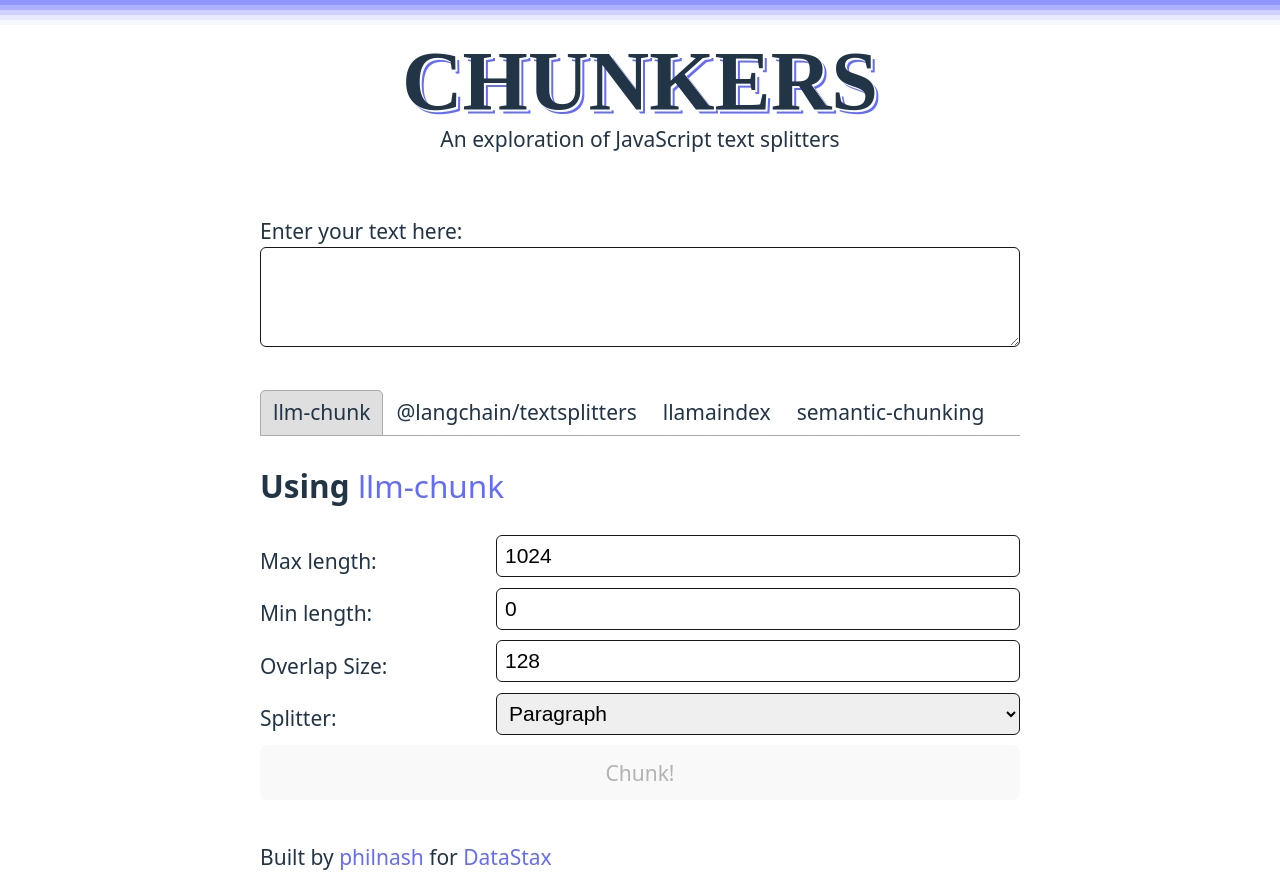
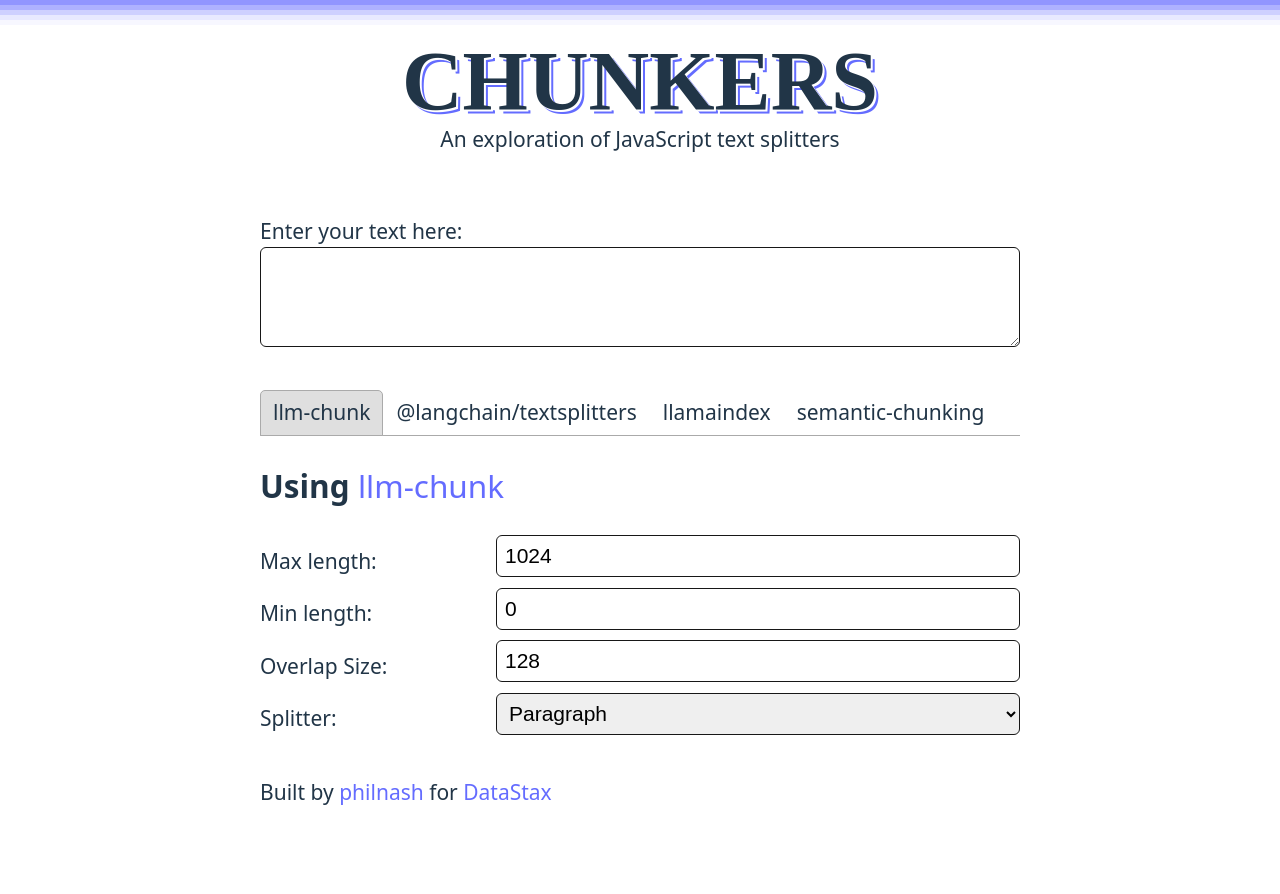
Before and after one commit to philnash/chunkers, a Next.js app: page / in a window 1280 px wide. After the commit the page ends 828 px from the top, so only its background shows below. Built offline with nearby package versions, Linux system fonts and the light colour scheme; a web font is replaced by a local one.

Commit message:
Remove chunking button and update chunks on changes

```diff
--- a/next.config.mjs
+++ b/next.config.mjs
@@ -5,6 +5,9 @@ const nextConfig = {
     outputFileTracingIncludes: {
       "/api/**/*": ["./node_modules/**/*.wasm"],
     },
+    serverActions: {
+      allowedOrigins: ["localhost:3000", "blf6rb8p-3000.uks1.devtunnels.ms"],
+    },
   },
 };
 
--- a/src/app/components/ChunkButton.module.css
+++ /dev/null
@@ -1,3 +0,0 @@
-.chunk-btn {
-  width: 100%;
-}
--- a/src/app/components/ChunkButton.tsx
+++ /dev/null
@@ -1,24 +0,0 @@
-import styles from "./ChunkButton.module.css";
-
-type ChunkButtonProps = {
-  text: string;
-  chunkText: () => void;
-  isPending?: boolean;
-};
-
-export default function ChunkButton({
-  text,
-  chunkText,
-  isPending,
-}: ChunkButtonProps) {
-  return (
-    <button
-      onClick={chunkText}
-      disabled={text.trim() === "" || isPending}
-      aria-disabled={text.trim() === "" || isPending}
-      className={styles["chunk-btn"]}
-    >
-      {isPending ? "Chunking..." : "Chunk!"}
-    </button>
-  );
-}
--- a/src/app/components/Chunker.tsx
+++ b/src/app/components/Chunker.tsx
@@ -16,17 +16,25 @@ import SemanticChunking from "./SemanticChunking";
 export default function Chunker() {
   const [text, setText] = useState("");
   const [output, setOutput] = useState<Chunks>([]);
-  const [result, setResult] = useState<null | string>(null);
+  const [currentTab, setCurrentTab] = useState(0);
 
   const handleUpdate = (event: React.FormEvent<HTMLTextAreaElement>) => {
     setText(event.currentTarget.value);
+  };
+
+  const handleTabChanged = (index: number) => {
+    setCurrentTab(index);
   };
   return (
     <>
       <Input text={text} handleUpdate={handleUpdate} />
 
       <section>
-        <Tabs className={styles.tabs}>
+        <Tabs
+          className={styles.tabs}
+          forceRenderTabPanel={true}
+          onSelect={handleTabChanged}
+        >
           <TabList>
             <Tab
               className={`react-tabs__tab ${styles.tab}`}
@@ -54,34 +62,21 @@ export default function Chunker() {
             </Tab>
           </TabList>
           <TabPanel>
-            <LLMChunk text={text} setOutput={setOutput} setResult={setResult} />
+            <LLMChunk text={text} selected={currentTab === 0} />
           </TabPanel>
           <TabPanel>
-            <Langchain
-              text={text}
-              setOutput={setOutput}
-              setResult={setResult}
-            />
+            <Langchain text={text} selected={currentTab === 1} />
           </TabPanel>
           <TabPanel>
-            <LlamaIndex
-              text={text}
-              setOutput={setOutput}
-              setResult={setResult}
-            />
+            <LlamaIndex text={text} selected={currentTab === 2} />
           </TabPanel>
           <TabPanel>
-            <SemanticChunking
-              text={text}
-              setOutput={setOutput}
-              setResult={setResult}
-            />
+            <SemanticChunking text={text} selected={currentTab === 3} />
           </TabPanel>
         </Tabs>
       </section>
 
       <section>
-        {result && <p>{result}</p>}
         <Output chunks={output} />
       </section>
     </>
--- a/src/app/components/Form.css
+++ b/src/app/components/Form.css
@@ -1,16 +1,16 @@
-form {
+.options {
   margin-bottom: 2rem;
 }
 
-form div label {
+.options div label {
   margin-right: 0.5ch;
   text-align: left;
   grid-area: label;
   align-self: end;
 }
 
-form div select,
-form div input {
+.options div select,
+.options div input {
   font-size: inherit;
   transition: border-color 0.25s;
   border-radius: 6px;
@@ -20,21 +20,21 @@ form div input {
   height: 2em;
 }
 
-form div select:focus-visible,
-form div select:focus,
-form div input:focus,
-form div input:focus-visible {
+.options div select:focus-visible,
+.options div select:focus,
+.options div input:focus,
+.options div input:focus-visible {
   outline: none;
   border-color: var(--accent-color);
 }
 
-form div p {
+.options div p {
   grid-area: info;
   margin: 0.2em 0 0.5em 0;
   font-size: 0.8em;
 }
 
-form div {
+.options div {
   margin-bottom: 0.5rem;
   display: grid;
   gap: 2%;
--- a/src/app/components/LLMChunk.tsx
+++ b/src/app/components/LLMChunk.tsx
@@ -1,28 +1,18 @@
-import { useState, useActionState } from "react";
-
+import { useState, useEffect } from "react";
 import { chunkText } from "../actions/llm-chunk";
 
-import ChunkButton from "./ChunkButton";
-import { Chunks } from "../types";
-
-type Props = {
-  text: string;
-  setOutput: React.Dispatch<React.SetStateAction<Chunks>>;
-  setResult: React.Dispatch<React.SetStateAction<string | null>>;
-};
+import Output from "./Output";
+import { useDebounce } from "../hooks/useDebounce";
+import { Chunks, SplitterProps } from "../types";
 
 type Splitter = "paragraph" | "sentence";
 
-export default function LLMChunk({
-  text,
-  setOutput,
-  setResult,
-}: Readonly<Props>) {
+export default function LLMChunk({ text, selected }: Readonly<SplitterProps>) {
+  const [output, setOutput] = useState<Chunks>([]);
   const [maxLength, setMaxLength] = useState(1024);
   const [minLength, setMinLength] = useState(0);
   const [overlap, setOverlap] = useState(128);
   const [splitter, setSplitter] = useState<Splitter>("paragraph");
-  const [isPending, setIsPending] = useState(false);
 
   function isSplitter(splitter: string): splitter is Splitter {
     return ["paragraph", "sentence"].includes(splitter);
@@ -35,11 +25,10 @@ export default function LLMChunk({
     }
   }
 
-  async function chunk(event?: React.FormEvent) {
-    if (event) {
-      event.preventDefault();
-    }
-    setIsPending(true);
+  async function chunk() {
+    if (text.trim() === "") return;
+    if (!selected) return;
+    if (isNaN(maxLength) || isNaN(minLength) || isNaN(overlap)) return;
     const output = await chunkText(text, {
       overlap,
       splitter,
@@ -47,11 +36,13 @@ export default function LLMChunk({
       minLength,
     });
     setOutput(output);
-    setResult(
-      `Chunked using the llm-chunk ${splitter} splitter with a maxLength of ${maxLength}, minLength of ${minLength}, and overlap of ${overlap}.`
-    );
-    setIsPending(false);
   }
+
+  const debouncedChunk = useDebounce(chunk);
+
+  useEffect(() => {
+    debouncedChunk();
+  }, [text, maxLength, minLength, overlap, splitter, selected]);
 
   return (
     <>
@@ -61,7 +52,7 @@ export default function LLMChunk({
           llm-chunk
         </a>
       </h2>
-      <form onSubmit={chunk}>
+      <section className="options">
         <div>
           <label htmlFor="llmchunk-max-length">Max length:</label>
           <input
@@ -113,8 +104,10 @@ export default function LLMChunk({
             <option value="sentence">Sentence</option>
           </select>
         </div>
-        <ChunkButton isPending={isPending} chunkText={chunk} text={text} />
-      </form>
+      </section>
+      <section>
+        <Output chunks={output} />
+      </section>
     </>
   );
 }
--- a/src/app/components/Langchain.tsx
+++ b/src/app/components/Langchain.tsx
@@ -1,13 +1,13 @@
-import { useState } from "react";
+import { useState, useEffect } from "react";
 import {
   SupportedTextSplitterLanguage,
   SupportedTextSplitterLanguages,
 } from "@langchain/textsplitters";
 
-import ChunkButton from "./ChunkButton";
-
+import { useDebounce } from "../hooks/useDebounce";
 import { chunkText } from "../actions/langchain";
-import { Chunks, LangchainSplitter } from "../types";
+import Output from "./Output";
+import { Chunks, LangchainSplitter, SplitterProps } from "../types";
 
 const SPLITTERS = [
   "CharacterTextSplitter",
@@ -17,22 +17,12 @@ const SPLITTERS = [
 
 type Language = (typeof SupportedTextSplitterLanguages)[number];
 
-type Props = {
-  text: string;
-  setOutput: React.Dispatch<React.SetStateAction<Chunks>>;
-  setResult: React.Dispatch<React.SetStateAction<string | null>>;
-};
-
-export default function Langchain({
-  text,
-  setOutput,
-  setResult,
-}: Readonly<Props>) {
+export default function Langchain({ text, selected }: Readonly<SplitterProps>) {
+  const [output, setOutput] = useState<Chunks>([]);
   const [chunkSize, setChunkSize] = useState(1024);
   const [overlap, setOverlap] = useState(128);
   const [splitter, setSplitter] = useState<LangchainSplitter>(SPLITTERS[0]);
   const [language, setLanguage] = useState<Language | "">("");
-  const [isPending, setIsPending] = useState(false);
 
   function isSplitter(splitter: string): splitter is LangchainSplitter {
     return SPLITTERS.includes(splitter as LangchainSplitter);
@@ -60,11 +50,10 @@ export default function Langchain({
     }
   }
 
-  async function chunk(event?: React.FormEvent) {
-    if (event) {
-      event.preventDefault();
-    }
-    setIsPending(true);
+  async function chunk() {
+    if (text.trim() === "") return;
+    if (!selected) return;
+    if (isNaN(chunkSize) || isNaN(overlap)) return;
     const output = await chunkText(
       splitter,
       text,
@@ -73,17 +62,13 @@ export default function Langchain({
       language ? language : undefined
     );
     setOutput(output);
-    if (splitter === "RecursiveCharacterTextSplitter" && language) {
-      setResult(
-        `Chunked using the LangChain ${splitter} for ${language} with a chunkSize of ${chunkSize}, chunkOverlap of ${overlap}, and overlap of ${overlap}.`
-      );
-    } else {
-      setResult(
-        `Chunked using the LangChain ${splitter} with a chunkSize of ${chunkSize}, chunkOverlap of ${overlap}, and overlap of ${overlap}.`
-      );
-    }
-    setIsPending(false);
   }
+
+  const debouncedChunk = useDebounce(chunk);
+
+  useEffect(() => {
+    debouncedChunk();
+  }, [text, chunkSize, overlap, splitter, language, selected]);
 
   return (
     <>
@@ -96,7 +81,7 @@ export default function Langchain({
           @langchain/textsplitters
         </a>
       </h2>
-      <form onSubmit={chunk}>
+      <section className="options">
         <div>
           <label htmlFor="lc-splitter">Splitter: </label>
           <select
@@ -157,8 +142,10 @@ export default function Langchain({
             </select>
           </div>
         )}
-        <ChunkButton isPending={isPending} chunkText={chunk} text={text} />
-      </form>
+      </section>
+      <section>
+        <Output chunks={output} />
+      </section>
     </>
   );
 }
--- a/src/app/components/LlamaIndex.tsx
+++ b/src/app/components/LlamaIndex.tsx
@@ -1,11 +1,12 @@
-import { useState } from "react";
-import ChunkButton from "./ChunkButton";
+import { useState, useEffect } from "react";
+import { useDebounce } from "../hooks/useDebounce";
+import Output from "./Output";
 import {
   chunkWithMarkdownParser,
   chunkWithSentenceSplitter,
   chunkWithSentenceWindowParser,
 } from "../actions/llamaindex";
-import { Chunks, LlamaindexSplitter } from "../types";
+import { Chunks, LlamaindexSplitter, SplitterProps } from "../types";
 
 const SPLITTERS = [
   "SentenceSplitter",
@@ -13,53 +14,45 @@ const SPLITTERS = [
   "SentenceWindowNodeParser",
 ] as const;
 
-type Props = {
-  text: string;
-  setOutput: React.Dispatch<React.SetStateAction<Chunks>>;
-  setResult: React.Dispatch<React.SetStateAction<string | null>>;
-};
-
 export default function LlamaIndex({
   text,
-  setOutput,
-  setResult,
-}: Readonly<Props>) {
+  selected,
+}: Readonly<SplitterProps>) {
+  const [output, setOutput] = useState<Chunks>([]);
   const [chunkSize, setChunkSize] = useState(1024);
   const [overlap, setOverlap] = useState(128);
   const [window, setWindow] = useState(3);
   const [splitter, setSplitter] = useState<LlamaindexSplitter>(SPLITTERS[0]);
-  const [isPending, setIsPending] = useState(false);
 
-  async function chunk(event?: React.FormEvent) {
-    if (event) {
-      event.preventDefault();
-    }
+  async function chunk() {
+    if (text.trim() === "") return;
+    if (!selected) return;
+    if (isNaN(chunkSize) || isNaN(window) || isNaN(overlap)) return;
     let output: Chunks = [];
-    let resultText: string;
-    setIsPending(true);
     switch (splitter) {
       case "SentenceSplitter":
         output = await chunkWithSentenceSplitter(text, {
           chunkSize,
           chunkOverlap: overlap,
         });
-        resultText = `Chunked using LlamaIndex SentenceSplitter with a chunk size of ${chunkSize} and an overlap of ${overlap}.`;
         break;
       case "MarkdownNodeParser":
         output = await chunkWithMarkdownParser(text);
-        resultText = `Chunked using LlamaIndex MarkdownNodeParser.`;
         break;
       case "SentenceWindowNodeParser":
-        resultText = `Chunked using LlamaIndex SentenceWindowNodeParser with a window size of ${window}.`;
         output = await chunkWithSentenceWindowParser(text, {
           windowSize: window,
         });
         break;
     }
     setOutput(output);
-    setResult(resultText);
-    setIsPending(false);
   }
+
+  const debouncedChunk = useDebounce(chunk);
+
+  useEffect(() => {
+    debouncedChunk();
+  }, [text, chunkSize, overlap, splitter, window, selected]);
 
   function isSplitter(splitter: string): splitter is LlamaindexSplitter {
     return SPLITTERS.includes(splitter as LlamaindexSplitter);
@@ -79,7 +72,7 @@ export default function LlamaIndex({
           LlamaIndex
         </a>
       </h2>
-      <form onSubmit={chunk}>
+      <section className="options">
         <div>
           <label htmlFor="llamaindex-splitter">Splitter: </label>
           <select
@@ -140,8 +133,10 @@ export default function LlamaIndex({
             ></input>
           </div>
         )}
-        <ChunkButton isPending={isPending} chunkText={chunk} text={text} />
-      </form>
+      </section>
+      <section>
+        <Output chunks={output} />
+      </section>
     </>
   );
 }
--- a/src/app/components/Output.tsx
+++ b/src/app/components/Output.tsx
@@ -28,5 +28,3 @@ export default function Output({ chunks }: Readonly<OutputProps>) {
     </output>
   );
 }
-
-// A function to find the overlap between two strings
--- a/src/app/components/SemanticChunking.tsx
+++ b/src/app/components/SemanticChunking.tsx
@@ -1,40 +1,35 @@
-import { useState } from "react";
+import { useState, useEffect } from "react";
+import { useDebounce } from "../hooks/useDebounce";
 
 import { chunkText } from "../actions/semantic-chunking";
 
-import ChunkButton from "./ChunkButton";
-import { Chunks } from "../types";
-
-type Props = {
-  text: string;
-  setOutput: React.Dispatch<React.SetStateAction<Chunks>>;
-  setResult: React.Dispatch<React.SetStateAction<string | null>>;
-};
+import Output from "./Output";
+import { Chunks, SplitterProps } from "../types";
 
 export default function SemanticChunking({
   text,
-  setOutput,
-  setResult,
-}: Readonly<Props>) {
+  selected,
+}: Readonly<SplitterProps>) {
+  const [output, setOutput] = useState<Chunks>([]);
   const [maxTokenSize, setMaxTokenSize] = useState(1024);
   const [similarityThreshold, setSimilarityThreshold] = useState(0.456);
-  const [isPending, setIsPending] = useState(false);
 
   async function chunk(event?: React.FormEvent) {
-    if (event) {
-      event.preventDefault();
-    }
-    setIsPending(true);
+    if (text.trim() === "") return;
+    if (!selected) return;
+    if (isNaN(maxTokenSize) || isNaN(similarityThreshold)) return;
     const output = await chunkText(text, {
       maxTokenSize,
       similarityThreshold,
     });
     setOutput(output);
-    setResult(
-      `Chunked using the semantic-chunking splitter with a maxTokenSize of ${maxTokenSize} and similarity threshold of ${similarityThreshold}.`
-    );
-    setIsPending(false);
   }
+
+  const debouncedChunk = useDebounce(chunk);
+
+  useEffect(() => {
+    debouncedChunk();
+  }, [text, maxTokenSize, similarityThreshold, selected]);
 
   return (
     <>
@@ -47,7 +42,7 @@ export default function SemanticChunking({
           semantic-chunking
         </a>
       </h2>
-      <form onSubmit={chunk}>
+      <section className="options">
         <div>
           <label htmlFor="semchunk-max-token-size">Max length:</label>
           <input
@@ -82,8 +77,10 @@ export default function SemanticChunking({
             included in the same chunk.
           </p>
         </div>
-        <ChunkButton isPending={isPending} chunkText={chunk} text={text} />
-      </form>
+      </section>
+      <section>
+        <Output chunks={output} />
+      </section>
     </>
   );
 }
--- /dev/null
+++ b/src/app/hooks/useDebounce.ts
@@ -0,0 +1,34 @@
+import { useRef, useEffect } from "react";
+
+type Timer = ReturnType<typeof setTimeout>;
+type SomeFunction = (...args: any[]) => void;
+/**
+ *
+ * @param func The original, non debounced function (You can pass any number of args to it)
+ * @param delay The delay (in ms) for the function to return
+ * @returns The debounced function, which will run only if the debounced function has not been called in the last (delay) ms
+ */
+
+export function useDebounce<Func extends SomeFunction>(
+  func: Func,
+  delay = 1000
+) {
+  const timer = useRef<Timer>();
+
+  useEffect(() => {
+    return () => {
+      if (!timer.current) return;
+      clearTimeout(timer.current);
+    };
+  }, []);
+
+  const debouncedFunction = ((...args) => {
+    const newTimer = setTimeout(() => {
+      func(...args);
+    }, delay);
+    clearTimeout(timer.current);
+    timer.current = newTimer;
+  }) as Func;
+
+  return debouncedFunction;
+}
--- a/src/app/types.ts
+++ b/src/app/types.ts
@@ -16,6 +16,10 @@ export type Chunk = {
 };
 
 export type Chunks = Array<Chunk>;
+export type SplitterProps = {
+  text: string;
+  selected: boolean;
+};
 
 export const LANGCHAIN_SPLITTER_MAP = {
   CharacterTextSplitter: CharacterTextSplitter,
```
